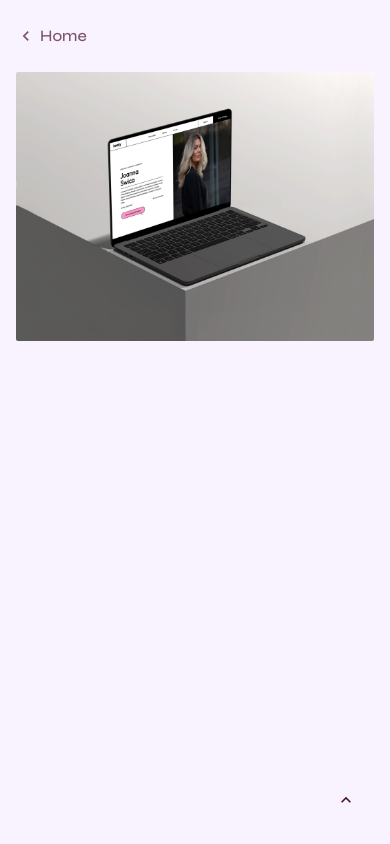
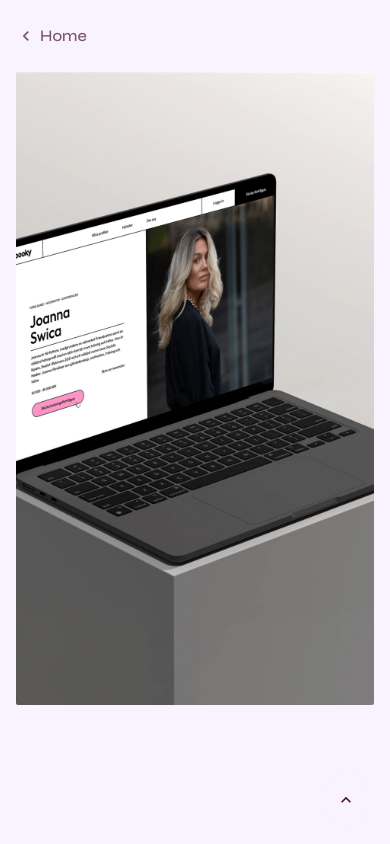
Before and after one commit to lica-ux/portfolio, a React (Vite) app: page /work/booky in a window 390 px wide. Shown: the top 844 px of the page. Built offline with nearby package versions, Linux system fonts and the light colour scheme.

Commit message:
chore: auto-save 2026-05-15 11:57

```diff
--- a/src/components/CaseHero/CaseHero.tsx
+++ b/src/components/CaseHero/CaseHero.tsx
@@ -4,7 +4,7 @@ import RevealImage from '../RevealImage'
 // TODO: replace imageSrc with local .webp (max 2080×2080px, max 940kb)
 export default function CaseHero({ imageSrc, imageAlt, imagePosition }: CaseHeroProps) {
   return (
-    <div className="w-full overflow-hidden rounded-xs aspect-[4/3] md:aspect-auto md:flex-1">
+    <div className="w-full overflow-hidden rounded-xs h-[75svh] md:h-auto md:flex-1">
       <RevealImage
         src={imageSrc}
         alt={imageAlt}
```
